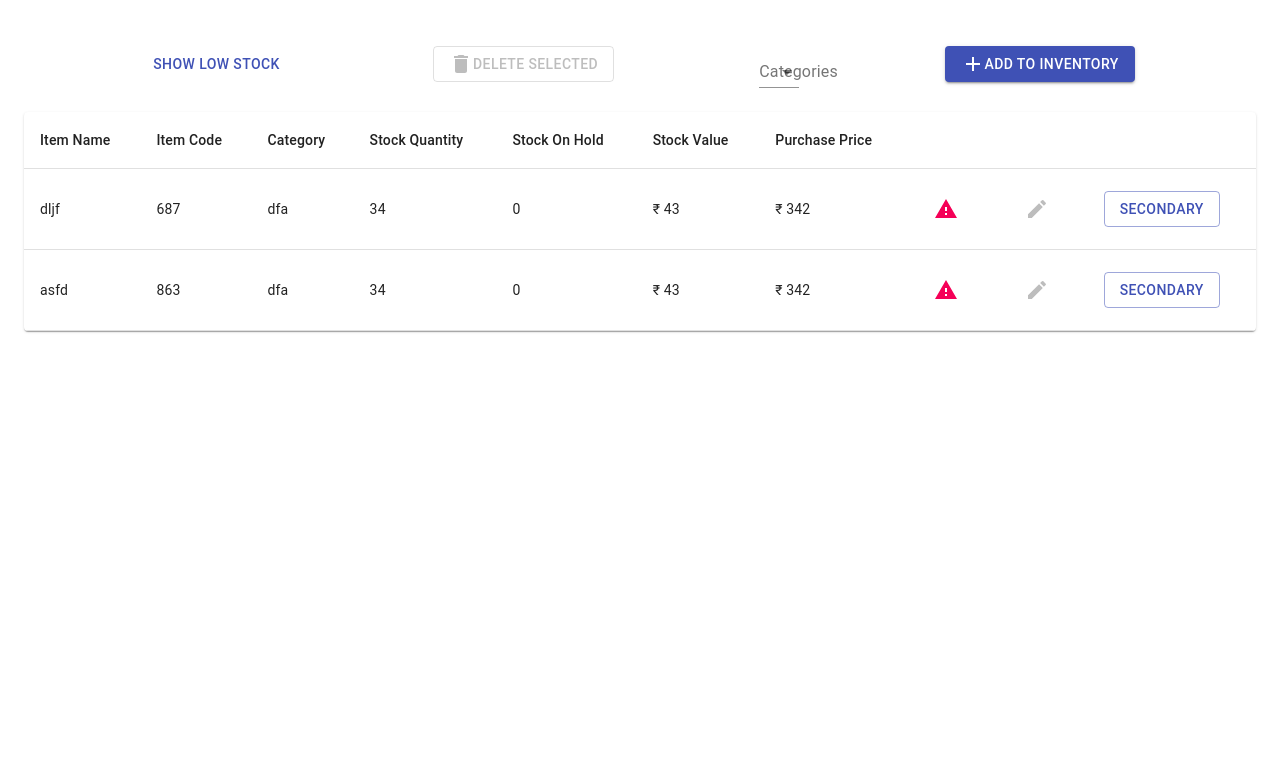
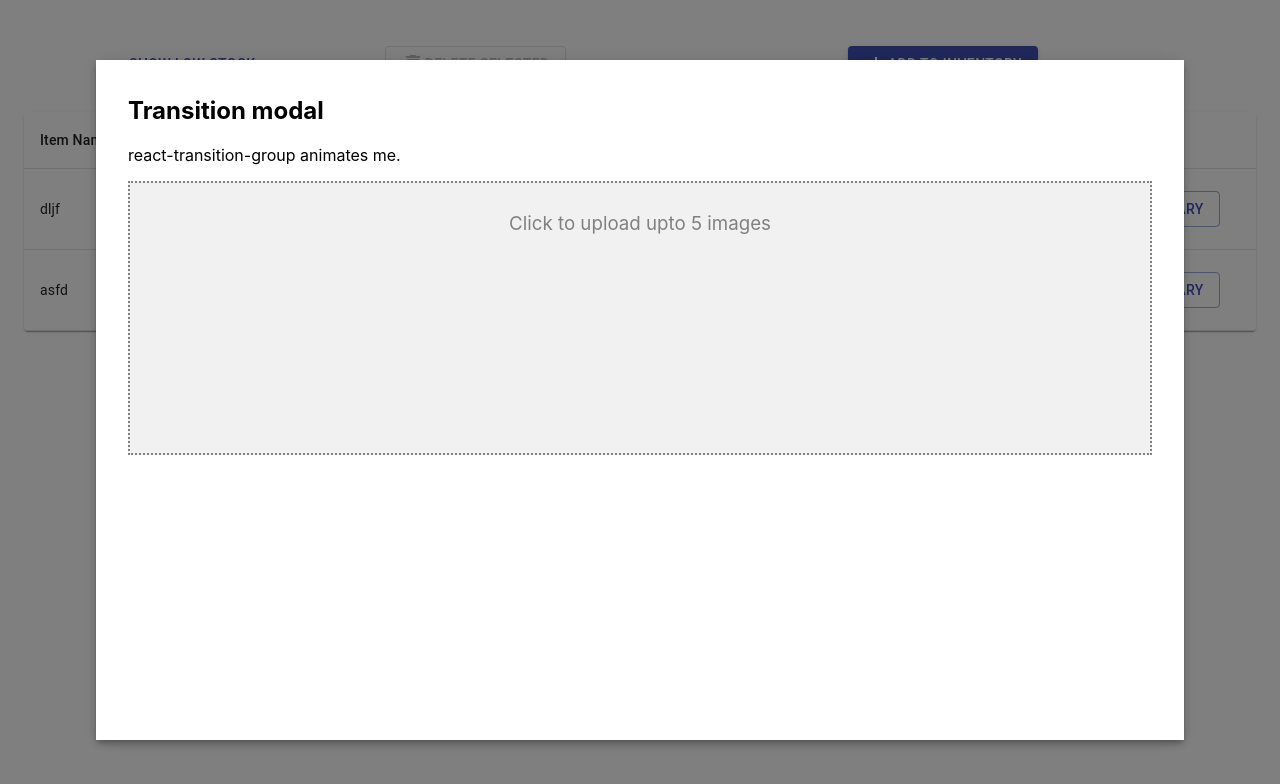
Before and after one commit to PriyaBihani/Solar-ladder-task, a React (Create React App) app in the folder client/: page / in a window 1280 px wide. Both pictures are taken after a click on the button "ADD TO INVENTORY". Shown: the top 784 px of the page. Built offline with nearby package versions, Linux system fonts and the light colour scheme.

Commit message:
modal added

```diff
--- a/client/package.json
+++ b/client/package.json
@@ -10,6 +10,7 @@
     "@testing-library/user-event": "^12.1.10",
     "react": "^17.0.2",
     "react-dom": "^17.0.2",
+    "react-dropzone": "^11.3.4",
     "react-scripts": "4.0.3",
     "web-vitals": "^1.0.1"
   },
--- a/client/public/index.html
+++ b/client/public/index.html
@@ -1,43 +1,21 @@
 <!DOCTYPE html>
 <html lang="en">
-  <head>
+
+<head>
     <meta charset="utf-8" />
     <link rel="icon" href="%PUBLIC_URL%/favicon.ico" />
     <meta name="viewport" content="width=device-width, initial-scale=1" />
     <meta name="theme-color" content="#000000" />
-    <meta
-      name="description"
-      content="Web site created using create-react-app"
-    />
+    <meta name="description" content="Web site created using create-react-app" />
     <link rel="apple-touch-icon" href="%PUBLIC_URL%/logo192.png" />
-    <!--
-      manifest.json provides metadata used when your web app is installed on a
-      user's mobile device or desktop. See https://developers.google.com/web/fundamentals/web-app-manifest/
-    -->
     <link rel="manifest" href="%PUBLIC_URL%/manifest.json" />
-    <!--
-      Notice the use of %PUBLIC_URL% in the tags above.
-      It will be replaced with the URL of the `public` folder during the build.
-      Only files inside the `public` folder can be referenced from the HTML.
+    <link rel="stylesheet" href="https://pro.fontawesome.com/releases/v5.2.0/css/all.css" />
+    <title>React App</title>
+</head>
 
-      Unlike "/favicon.ico" or "favicon.ico", "%PUBLIC_URL%/favicon.ico" will
-      work correctly both with client-side routing and a non-root public URL.
-      Learn how to configure a non-root public URL by running `npm run build`.
-    -->
-    <title>React App</title>
-  </head>
-  <body>
+<body>
     <noscript>You need to enable JavaScript to run this app.</noscript>
     <div id="root"></div>
-    <!--
-      This HTML file is a template.
-      If you open it directly in the browser, you will see an empty page.
+</body>
 
-      You can add webfonts, meta tags, or analytics to this file.
-      The build step will place the bundled scripts into the <body> tag.
-
-      To begin the development, run `npm start` or `yarn start`.
-      To create a production bundle, use `npm run build` or `yarn build`.
-    -->
-  </body>
 </html>
--- a/client/src/components/Actions.js
+++ b/client/src/components/Actions.js
@@ -1,3 +1,4 @@
+import { useState } from 'react'
 import {
 	Box,
 	Button,
@@ -7,8 +8,12 @@ import {
 	Select,
 } from '@material-ui/core';
 import { Delete, Add } from '@material-ui/icons';
+import Lodal from './Upsert/Lodal';
 
 export const Actions = () => {
+
+	const [addModalState, setaddModalState] = useState(false)
+
 	return (
 		<Box
 			component='div'
@@ -31,10 +36,14 @@ export const Actions = () => {
 					<MenuItem value={30}>Thirty</MenuItem>
 				</Select>
 			</FormControl>
-			<Button variant='contained' color='primary'>
+			<Button onClick={() => {
+				console.log(!addModalState)
+				setaddModalState(!addModalState)
+			}} variant='contained' color='primary'>
 				<Add />
 				{'   '} Add To Inventory
 			</Button>
+			<Lodal addModalState={addModalState} setaddModalState={setaddModalState} />
 		</Box>
 	);
 };
--- /dev/null
+++ b/client/src/components/Upsert/ImageUploader.js
@@ -0,0 +1,55 @@
+import React, { useState, useEffect } from 'react';
+import Dropzone from 'react-dropzone';
+
+const ImageUploader = () => {
+
+
+    const [files, setFiles] = useState([])
+    const [uploads, setUploads] = useState([])
+
+
+    const handleAcceptedFiles = (files) => {
+        files.map((file) =>
+            Object.assign(file, {
+                preview: file['type'].split('/')[0] === 'image' ? URL.createObjectURL(file) : null,
+                formattedSize: (file.size),
+            })
+        );
+        setUploads(files)
+    };
+
+    useEffect(() => {
+        handleAcceptedFiles(files)
+    }, [files])
+    return (
+        <div class="upload-container">
+            <Dropzone
+                accept="image/*"
+                minSize={0}
+                maxFiles={5}
+                onDrop={(acceptedFiles) => {
+                    setFiles(acceptedFiles)
+                }}
+            >
+                {({ getRootProps, getInputProps }) => (
+                    <div>
+                        <div className="dropzone">
+                            <div className="dz-message py-2 needsclick" {...getRootProps()}>
+                                <input {...getInputProps()} />
+                                <h3>Click to upload upto 5 images</h3>
+                                <i class="far fa-cloud-upload-alt"></i>
+                            </div>
+                        </div>
+                        <div className='upload-preview'>
+                            {uploads.length > 0 && uploads.map(upload => {
+                                return <img src={upload.preview} alt="" />
+                            })}
+                        </div>
+                    </div>
+                )}
+            </Dropzone>
+        </div>
+    );
+}
+
+export default ImageUploader;
--- /dev/null
+++ b/client/src/components/Upsert/Lodal.js
@@ -0,0 +1,62 @@
+import React from 'react';
+import { makeStyles } from '@material-ui/core/styles';
+import Modal from '@material-ui/core/Modal';
+import Backdrop from '@material-ui/core/Backdrop';
+import Fade from '@material-ui/core/Fade';
+import ImageUploader from './ImageUploader'
+
+const useStyles = makeStyles((theme) => ({
+    modal: {
+        display: 'flex',
+        alignItems: 'center',
+        justifyContent: 'center',
+    },
+    paper: {
+        backgroundColor: theme.palette.background.paper,
+        width: "80%",
+        height: "80%",
+        boxShadow: theme.shadows[5],
+        padding: theme.spacing(2, 4, 3),
+    },
+}));
+
+const Lodal = ({ addModalState, setaddModalState }) => {
+    const classes = useStyles();
+
+    const handleClose = () => {
+        setaddModalState(!addModalState);
+    };
+
+    return (
+        <div>
+            <Modal
+                aria-labelledby="transition-modal-title"
+                aria-describedby="transition-modal-description"
+                className={classes.modal}
+                open={addModalState}
+                onClose={handleClose}
+                closeAfterTransition
+                BackdropComponent={Backdrop}
+                BackdropProps={{
+                    timeout: 500,
+                }}
+            >
+                <Fade in={addModalState}>
+                    <div className={classes.paper}>
+                        <h2 id="transition-modal-title">Transition modal</h2>
+                        <p id="transition-modal-description">react-transition-group animates me.</p>
+                        <ImageUploader
+                            onFileUpload={files => {
+                                console.log(files);
+                            }}
+                        />
+                    </div>
+
+
+                </Fade>
+            </Modal>
+        </div>
+    );
+}
+
+export default Lodal
--- a/client/src/index.css
+++ b/client/src/index.css
@@ -1,13 +1,40 @@
 body {
-  margin: 0;
-  font-family: -apple-system, BlinkMacSystemFont, 'Segoe UI', 'Roboto', 'Oxygen',
-    'Ubuntu', 'Cantarell', 'Fira Sans', 'Droid Sans', 'Helvetica Neue',
-    sans-serif;
-  -webkit-font-smoothing: antialiased;
-  -moz-osx-font-smoothing: grayscale;
+    margin: 0;
+    font-family: -apple-system, BlinkMacSystemFont, 'Segoe UI', 'Roboto', 'Oxygen', 'Ubuntu', 'Cantarell', 'Fira Sans', 'Droid Sans', 'Helvetica Neue', sans-serif;
+    -webkit-font-smoothing: antialiased;
+    -moz-osx-font-smoothing: grayscale;
 }
 
 code {
-  font-family: source-code-pro, Menlo, Monaco, Consolas, 'Courier New',
-    monospace;
+    font-family: source-code-pro, Menlo, Monaco, Consolas, 'Courier New', monospace;
 }
+
+.upload-container {
+    background-color: #f1f1f1;
+    display: flex;
+    flex-direction: row;
+    flex-wrap: wrap;
+    justify-content: center !important;
+    padding: 10px;
+    border: 2px dotted grey;
+    min-height: 250px;
+}
+
+.dropzone {
+    text-align: center;
+}
+
+.dropzone i {
+    font-size: 3rem;
+    color: grey;
+}
+
+.dropzone h3 {
+    color: grey;
+    font-weight: 400;
+}
+
+.upload-container img {
+    width: 20%;
+    margin: 5px;
+}
```
Also changed, not shown: 1 other file (tests, documents, lock files or other folders).
